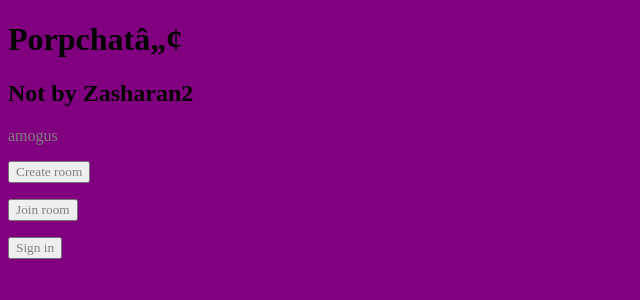
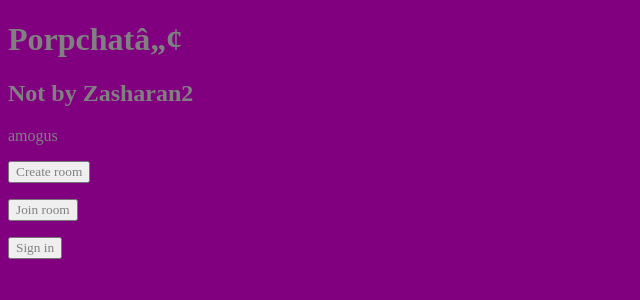
Before and after one commit to GeorgeWashingtonSaratoga/GnawingOnHumanBones, a PHP site: page / in a window 1280 px wide. Shown: the top 300 px of the page, without its empty margins (0-640 px from the left). Run offline with PHP 8.4, Linux system fonts and the light colour scheme.

Commit message:
Update index.css

```diff
--- a/index.css
+++ b/index.css
@@ -1,14 +1,25 @@
+
+    html{
+        font-family: 'Comic Sans';
+        font-weight: 300;
+        background-color: purple
+    }
+
+    h1{
+        color: grey;
+        font-family: 'Comic Sans'
+    }
+
+    h2{
+        color: grey;
+        font-family: 'Comic Sans'
+    }
 
     p{
         color: grey;
         font-family: 'Comic Sans'
     }
 
-    body{
-        font-family: 'Comic Sans';
-        font-weight: 300;
-        background-color: purple
-    }
 
     button{
         color: grey;
```
